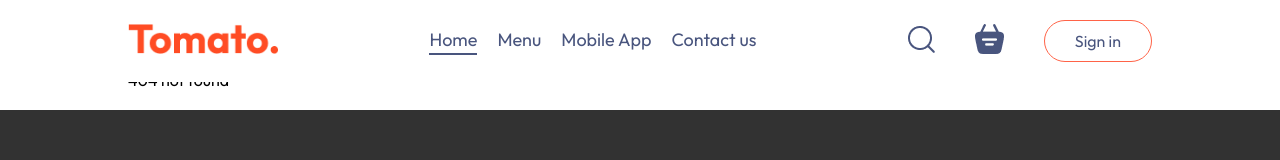
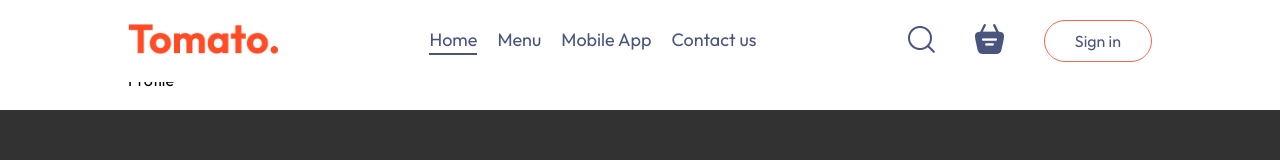
Before and after one commit to mushfiqbh/food-app, a React (Vite) app in the folder frontend/: page /profile in a window 1280 px wide. Shown: the top 160 px of the page. Built offline with nearby package versions, Linux system fonts and the light colour scheme; no server answers.

Commit message:
Project Completed

```diff
--- a/frontend/src/App.jsx
+++ b/frontend/src/App.jsx
@@ -10,6 +10,7 @@ import Search from "./pages/Search/Search";
 import NotFound from "./pages/NotFound/NotFound";
 import Verify from "./pages/Verify/Verify";
 import MyOrders from "./pages/MyOrders/MyOrders";
+import Profile from "./pages/Profile/Profile";
 
 const App = () => {
   const [showLogin, setShowLogin] = useState(false);
@@ -22,7 +23,8 @@ const App = () => {
         <Routes>
           <Route path="/" element={<Home />} />
           <Route path="/cart" element={<Cart />} />
-          <Route path="/order" element={<PLaceOrder  />} />
+          <Route path="/profile" element={<Profile />} />
+          <Route path="/placeorder" element={<PLaceOrder  />} />
           <Route path="/verify" element={<Verify />} />
           <Route path="/myorders" element={<MyOrders />} />
           <Route path="/search" element={<Search />} />
--- a/frontend/src/components/Navbar/Navbar.jsx
+++ b/frontend/src/components/Navbar/Navbar.jsx
@@ -67,6 +67,11 @@ const Navbar = ({ setShowLogin }) => {
           <div className="navbar-profile">
             <img src={assets.profile_icon} alt="" />
             <ul className="navbar-profile-dropdown">
+              <li onClick={() => navigate("/profile")}>
+                <img src={assets.profile_icon} alt="" />
+                <p>Profile</p>
+              </li>
+              <hr />
               <li onClick={() => navigate("/myorders")}>
                 <img src={assets.bag_icon} alt="" />
                 <p>Order</p>
--- a/frontend/src/pages/Cart/Cart.jsx
+++ b/frontend/src/pages/Cart/Cart.jsx
@@ -69,7 +69,7 @@ const Cart = () => {
               <p>${cartAmount ? cartAmount + 2 : 0}</p>
             </div>
           </div>
-          <button onClick={() => navigate("/order")}>
+          <button onClick={() => navigate("/placeorder")}>
             PROCEED TO CHECKOUT
           </button>
         </div>
--- /dev/null
+++ b/frontend/src/pages/Profile/Profile.jsx
@@ -0,0 +1,12 @@
+import React from 'react'
+import './Profile.css'
+
+const Profile = () => {
+  return (
+    <div>
+      Profile
+    </div>
+  )
+}
+
+export default Profile
```
Also changed, not shown: frontend/src/pages/Profile/Profile.css (added).
